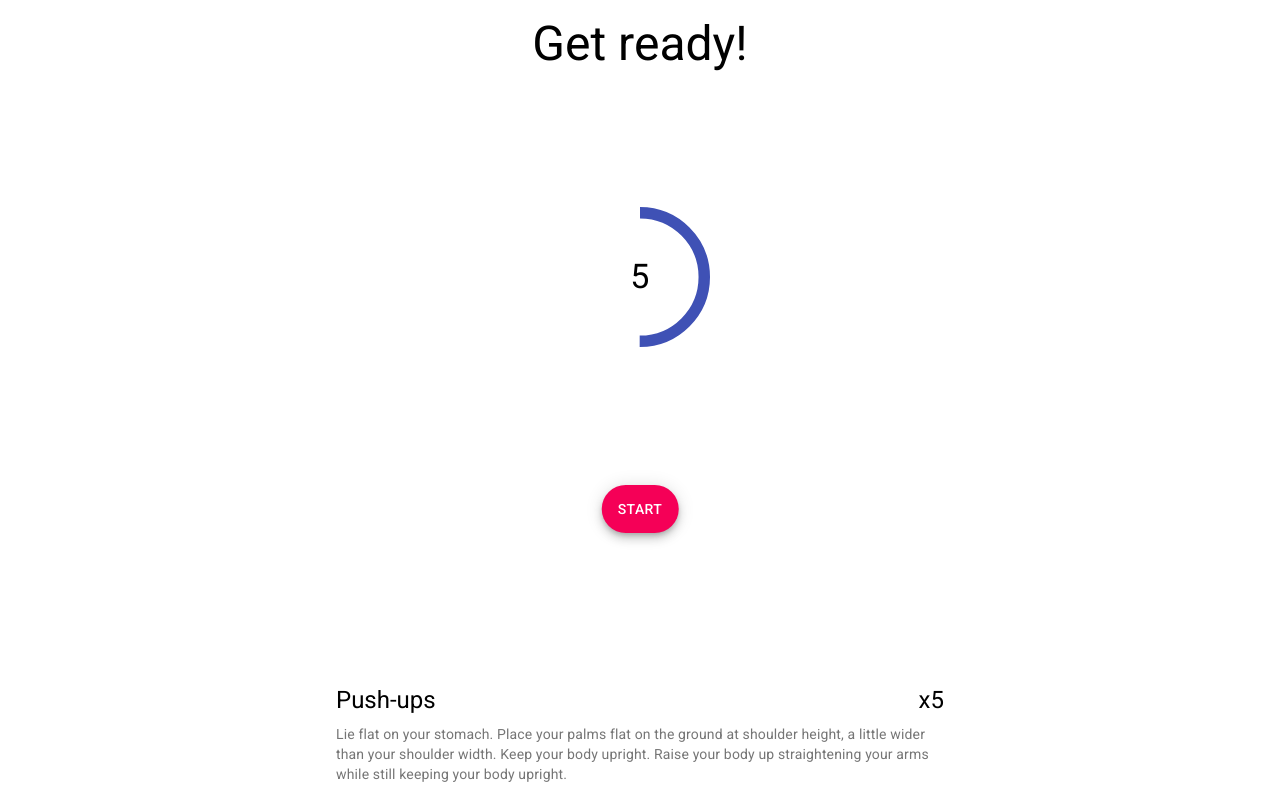
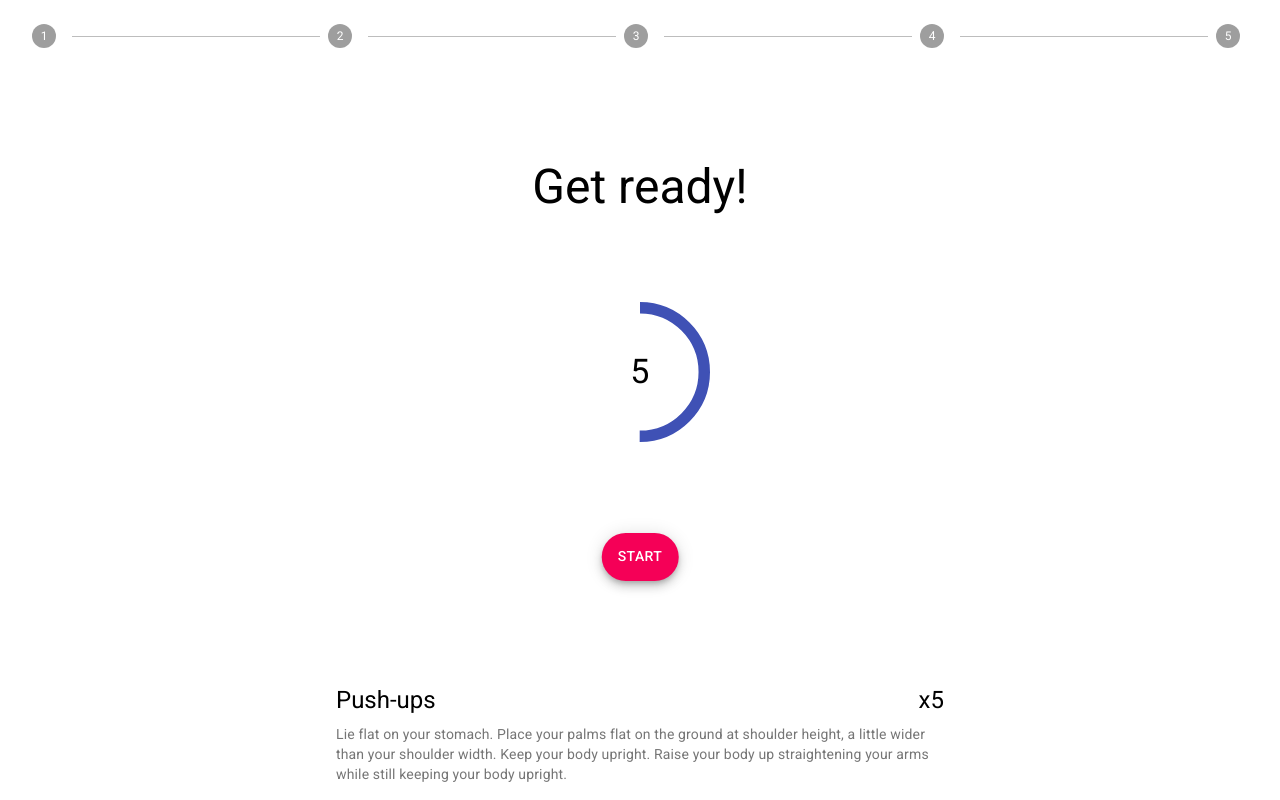
Before and after one commit to konradpardyak/fit-app, a React (Create React App) app: page /training/1 in a window 1280 px wide. Built offline with nearby package versions, Linux system fonts and the light colour scheme.

Commit message:
Create Training stepper

```diff
--- a/src/Training/Break.js
+++ b/src/Training/Break.js
@@ -4,6 +4,7 @@ import TrainingHeader from './TrainingHeader';
 import TimeProgress from './TimeProgress';
 import TrainingButton from './TrainingButton';
 import TrainingDescription from './TrainingDescription';
+import TrainingStepper from './TrainingStepper';
 
 import { Grid } from '@material-ui/core';
 import { makeStyles } from "@material-ui/core/styles";
@@ -35,6 +36,9 @@ const Break = (props) => {
   return (
     <Grid container className={classes.containerStyle} direction="column" justify="space-between">
       <Grid item>
+        <TrainingStepper waitingVariant={true} current={current} todayTraining={todayTraining}  />
+      </Grid>
+      <Grid item>
         <TrainingHeader>Break</TrainingHeader>
       </Grid>
       <Grid item>
--- a/src/Training/Ready.js
+++ b/src/Training/Ready.js
@@ -4,6 +4,7 @@ import TrainingHeader from './TrainingHeader';
 import TimeProgress from './TimeProgress';
 import TrainingButton from './TrainingButton';
 import TrainingDescription from './TrainingDescription';
+import TrainingStepper from './TrainingStepper';
 
 import { Grid } from '@material-ui/core';
 import { makeStyles } from "@material-ui/core/styles";
@@ -15,7 +16,7 @@ const useStyles = makeStyles({
 });
 
 const Ready = (props) => {
-  const {setCurrent, todayTraining} = props;
+  const { setCurrent, todayTraining} = props;
   const {name, desc, reps} = todayTraining[0];
   const [counter, setCounter] = useState(11);
   const classes = useStyles();
@@ -35,6 +36,9 @@ const Ready = (props) => {
   return (
     <Grid container className={classes.containerStyle} direction="column" justify="space-between">
       <Grid item>
+        <TrainingStepper waitingVariant={true} current={0} todayTraining={todayTraining} />
+      </Grid>
+      <Grid item>
         <TrainingHeader>Get ready!</TrainingHeader>
       </Grid>
       <Grid item>
--- a/src/Training/Train.js
+++ b/src/Training/Train.js
@@ -7,6 +7,7 @@ import TrainingHeader from './TrainingHeader';
 import TimeProgress from './TimeProgress';
 import TrainingButton from './TrainingButton';
 import TrainingDescription from './TrainingDescription';
+import TrainingStepper from './TrainingStepper';
 
 import { Grid } from '@material-ui/core';
 import { makeStyles } from "@material-ui/core/styles";
@@ -51,6 +52,9 @@ const Train = (props) => {
   return (
     <Grid container className={classes.containerStyle} direction="column" justify="space-between">
       <Grid item>
+        <TrainingStepper waitingVariant={false} current={current} todayTraining={todayTraining} />
+      </Grid>
+      <Grid item>
         <TrainingHeader>{name}</TrainingHeader>
       </Grid>
       <Grid item>
--- a/src/Training/TrainingHeader.js
+++ b/src/Training/TrainingHeader.js
@@ -1,18 +1,10 @@
 import { Typography } from '@material-ui/core';
-import { makeStyles } from "@material-ui/core/styles";
-
-const useStyles = makeStyles((theme) => ({
-  headerStyle: {
-    paddingTop: theme.spacing(2)
-  },
-}));
 
 const TrainingHeader = (props) => {
   const {children} = props;
-  const classes = useStyles();
 
   return (
-    <Typography className={classes.headerStyle} variant="h3" align="center" >{children}</Typography>
+    <Typography variant="h3" align="center" >{children}</Typography>
   )
 }
 
--- /dev/null
+++ b/src/Training/TrainingStepper.js
@@ -0,0 +1,16 @@
+import { Stepper, Step, StepLabel } from '@material-ui/core';
+
+const TrainingStepper = (props) => {
+  const { waitingVariant, current, todayTraining} = props;
+  return (
+    <Stepper activeStep={current}>
+      {todayTraining.map((exercise) => (
+        <Step key={exercise.name}>
+          {waitingVariant ? <StepLabel active={false}></StepLabel> : <StepLabel></StepLabel> }
+        </Step>
+      ))}
+    </Stepper>
+  )
+}
+
+export default TrainingStepper;
```
